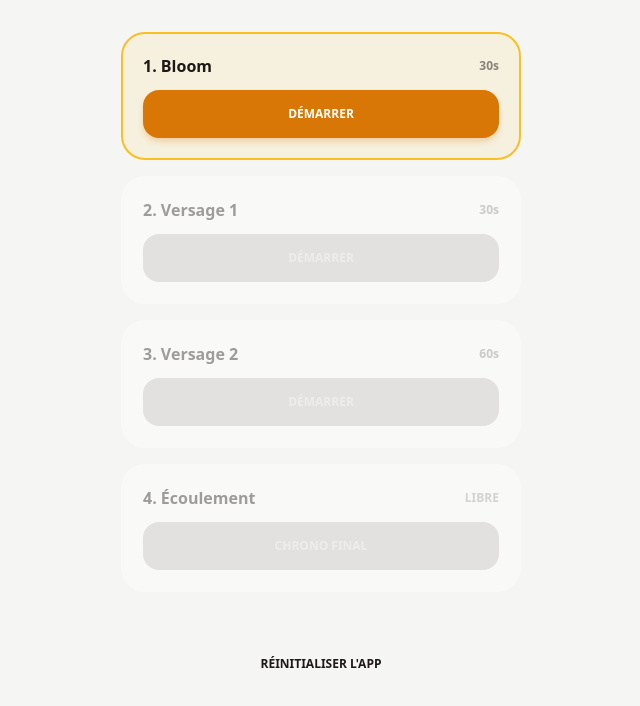
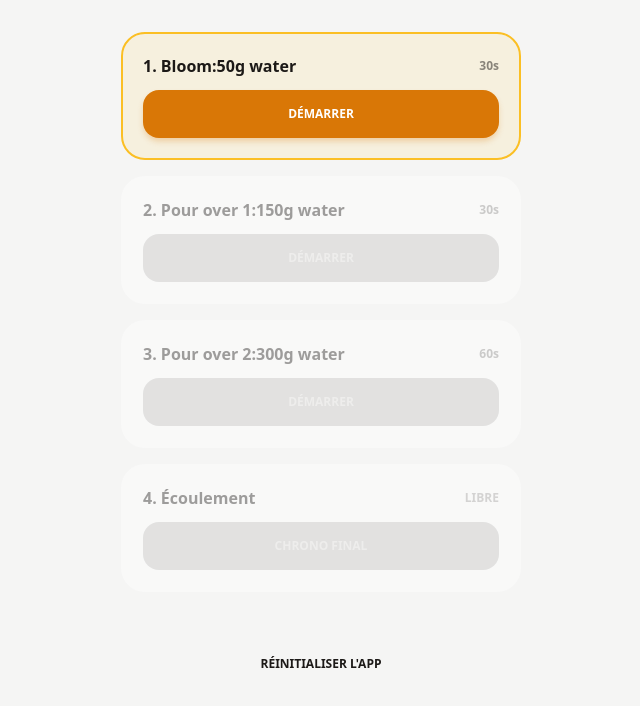
Before and after one commit to savanphr/v60master, a plain HTML site: page index.html in a window 1280 px wide. Shown: the part 220-926 px from the top of the page, without its empty margins (319-959 px from the left). Drawn offline with nearby package versions, Linux system fonts and the light colour scheme.

Commit message:
Add files via upload

```diff
--- a/index.html
+++ b/index.html
@@ -49,22 +49,22 @@
 	  <div id="steps-container" class="space-y-4 text-left">
 	    <div id="step-1" class="card p-5 rounded-3xl border-2 border-transparent transition-all step-active">
 	      <div class="flex justify-between items-center mb-3">
-	        <h2 class="font-bold">1. Bloom</h2>
+	        <h2 class="font-bold">1. Bloom:50g water</h2>
 	        <span id="badge-1" class="text-xs opacity-50 font-bold">30s</span>
 	      </div>
 	      <button id="btn-1" onclick="startPhase(1)" class="w-full btn-vibrant text-white py-4 rounded-2xl font-black uppercase text-xs">Démarrer</button>
 	    </div>
 	    <div id="step-2" class="card p-5 rounded-3xl border-2 border-transparent opacity-40 transition-all">
 	      <div class="flex justify-between items-center mb-3">
-	        <h2 class="font-bold">2. Versage 1</h2>
-	        <span id="badge-2" class="text-xs opacity-50 font-bold">30s</span>
+	        <h2 class="font-bold">2. Pour over 1:150g water</h2>
+	        <span id="badge-2" class="text-xs opacity-50 font-bold">60s</span>
 	      </div>
 	      <button id="btn-2" onclick="startPhase(2)" disabled class="w-full btn-inactive text-white py-4 rounded-2xl font-black uppercase text-xs">Démarrer</button>
 	    </div>
 	    <div id="step-3" class="card p-5 rounded-3xl border-2 border-transparent opacity-40 transition-all">
 	      <div class="flex justify-between items-center mb-3">
-	        <h2 class="font-bold">3. Versage 2</h2>
-	        <span id="badge-3" class="text-xs opacity-50 font-bold">60s</span>
+	        <h2 class="font-bold">3. Pour over 2:300g water</h2>
+	        <span id="badge-3" class="text-xs opacity-50 font-bold">90s</span>
 	      </div>
 	      <button id="btn-3" onclick="startPhase(3)" disabled class="w-full btn-inactive text-white py-4 rounded-2xl font-black uppercase text-xs">Démarrer</button>
 	    </div>
```
